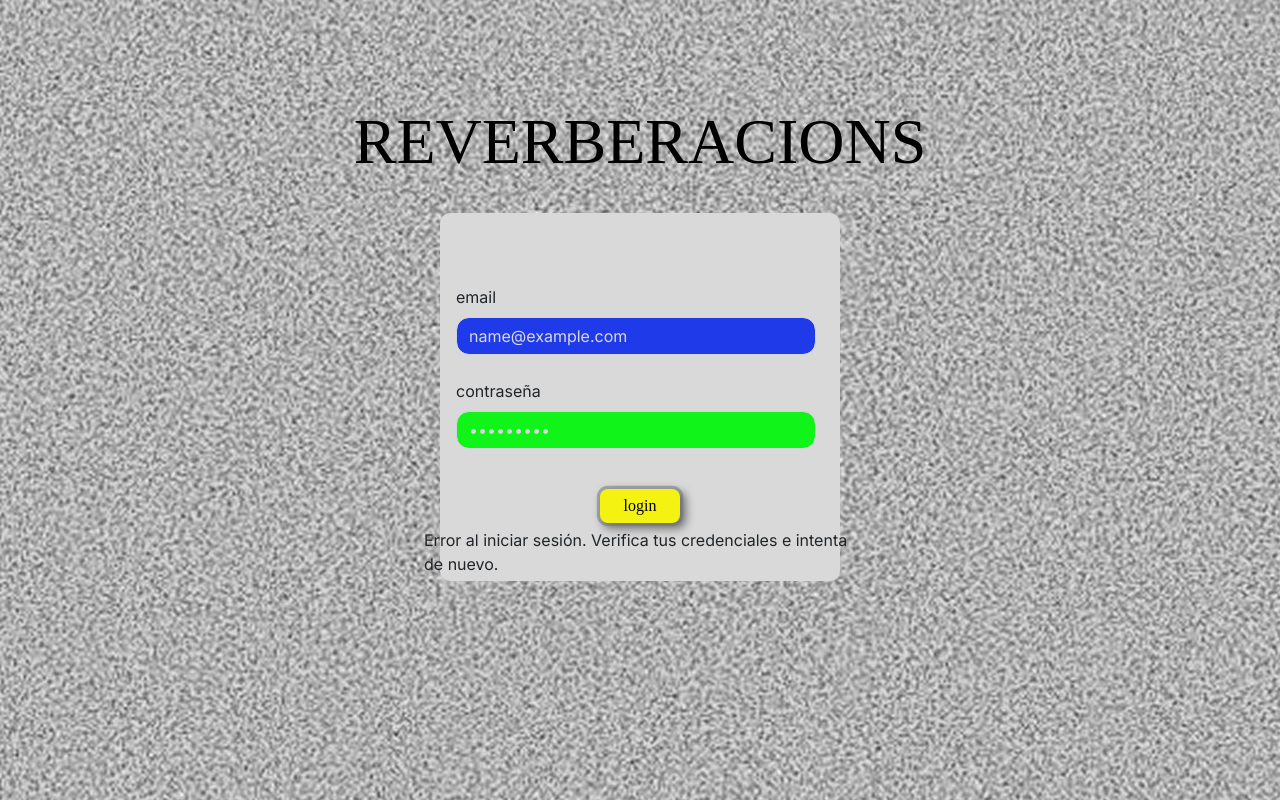
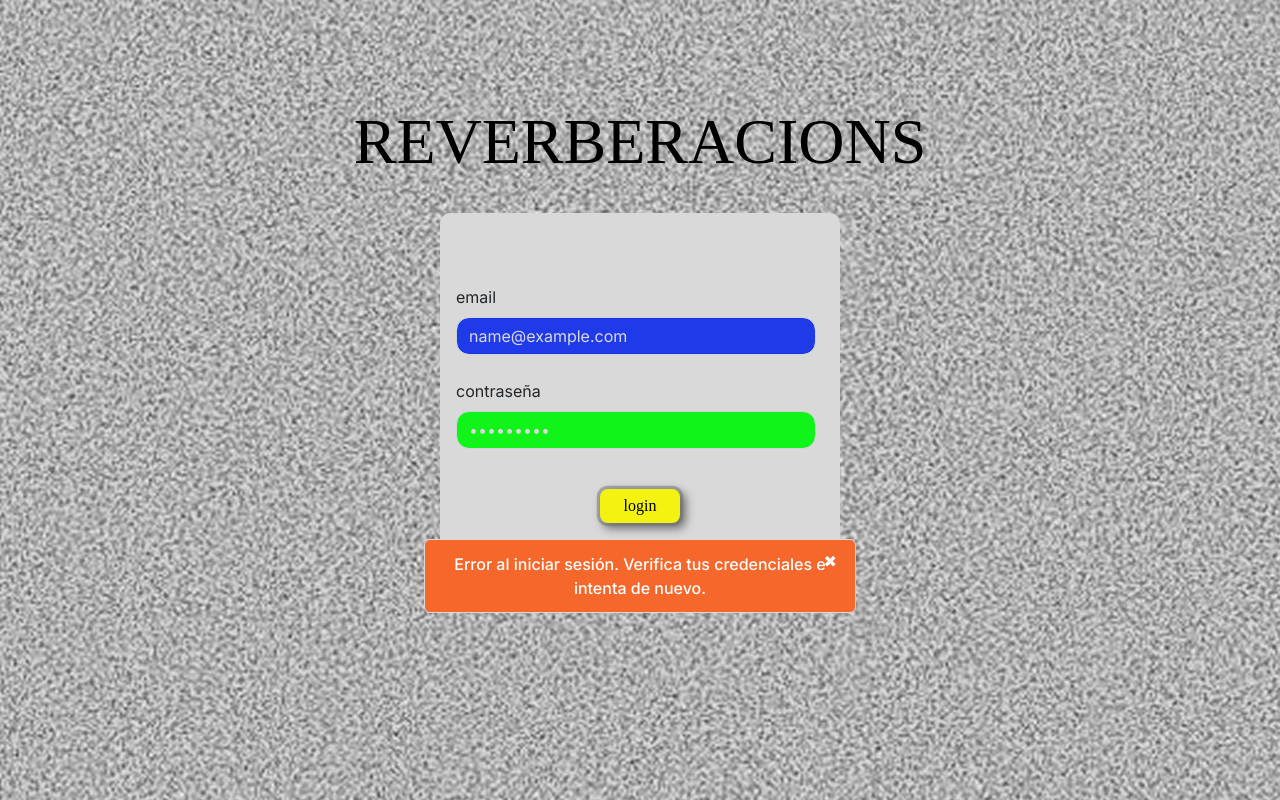
Before and after one commit to PROYECTO-RAIO/RAIO-ADMIN-FE, a React (Vite) app: page / in a window 1280 px wide. Both pictures are taken after typing "name@example.com", "Sample123" into the empty fields and a click on the button "login". Built offline with nearby package versions, Linux system fonts and the light colour scheme; no server answers; a web font is replaced by a local one.

Commit message:
Añadir estilos a mensajes UX/error

```diff
--- a/src/components/loginForm/LoginForm.css
+++ b/src/components/loginForm/LoginForm.css
@@ -46,6 +46,38 @@
   color: #ffffff;
 }
 
+.ux-message {
+  position: relative;
+  margin-top: 1rem;
+  padding: 0.75rem;
+  border-radius: 6px;
+  font-weight: 500;
+  text-align: center;
+}
+
+.success-message {
+  background-color: #F4F211;
+  color: black;
+  border: 1px solid white;
+}
+
+.error-message {
+  background-color: #F5672A;
+  color: white;
+  border: 1px solid #D9D9D9;
+}
+
+.btn-close-message {
+  position: absolute;
+  top: 8px;
+  right: 12px;
+  background: transparent;
+  border: none;
+  font-size: 1rem;
+  color: inherit;
+  cursor: pointer;
+}
+
 
 @media (min-width: 768px) {
 .form-container{
--- a/src/components/loginForm/LoginForm.jsx
+++ b/src/components/loginForm/LoginForm.jsx
@@ -39,7 +39,7 @@ function LoginForm() {
       try {
         const response = await loginAdmin(email, contraseña);
         console.log("Respuesta del servidor:", response);
-          setMessage("Inicio de sesión exitoso. ¡Bienvenide! Te redirigmos en 3 segundos.");
+          setMessage("Inicio de sesión exitoso.\n¡Bienvenide!\nTe redirigmos en 3 segundos.");
           setMessageType('success');
             setTimeout(() => {
             navigate('/categorias');
@@ -86,7 +86,14 @@ function LoginForm() {
         </Button>
         {message && (
         <div className={`ux-message ${messageType === 'success' ? 'success-message' : 'error-message'}`}>
-          {message}
+          <span style={{ whiteSpace: 'pre-line' }}>{message}</span>
+            <button
+              className="btn-close-message"
+              onClick={() => setMessage('')}
+              aria-label="Cerrar mensaje"
+              >
+              ✖
+            </button>
         </div>
         )}
       </Form>
```
